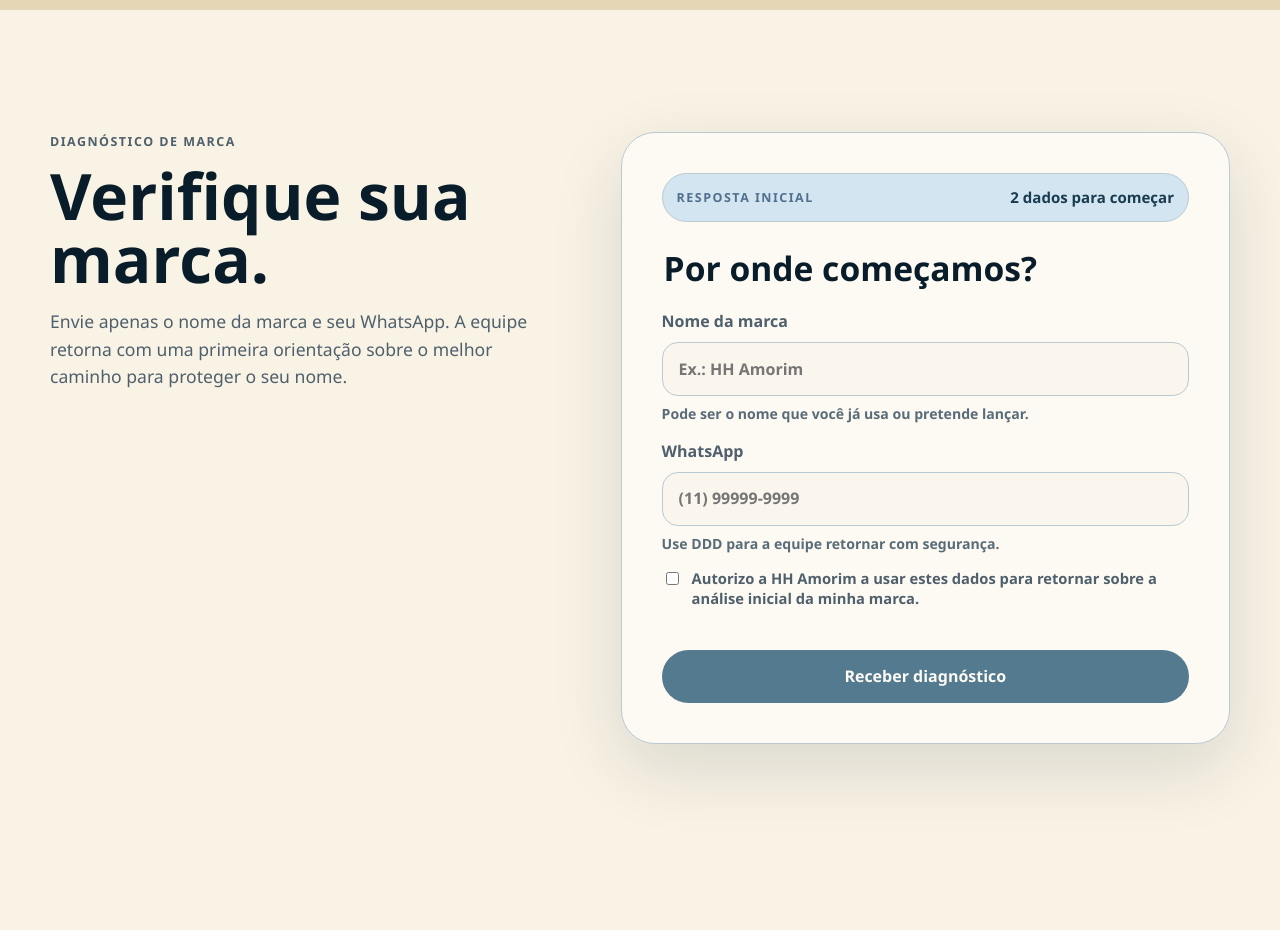
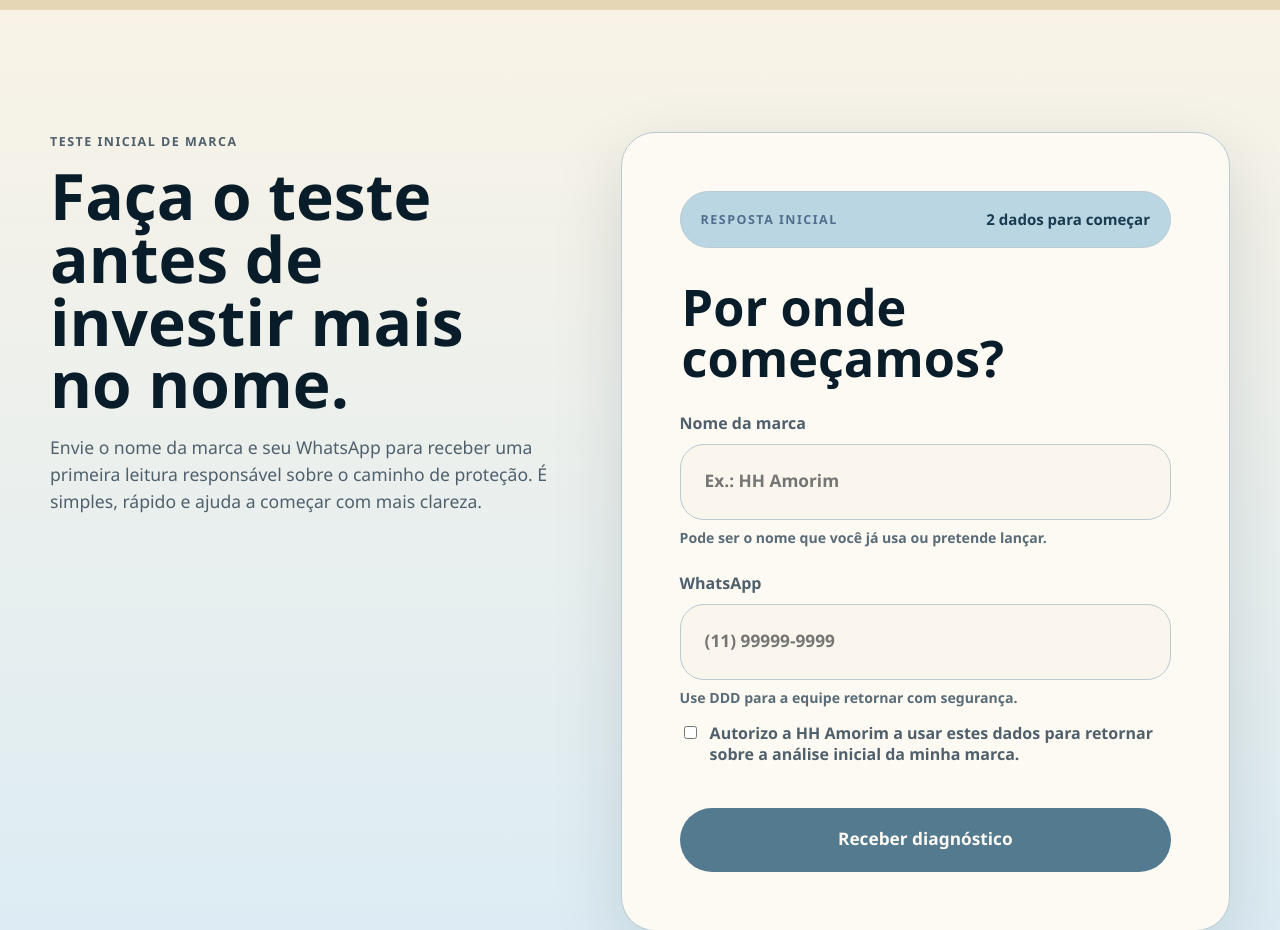
Before and after one commit to matheus89/hhamorim-site, a website: page index.html in a window 1280 px wide. Shown: the part 6720-7650 px from the top of the page. Drawn offline with Linux system fonts and the light colour scheme.

Commit message:
Restore diagnostic test form experience

```diff
--- a/index.html
+++ b/index.html
@@ -313,11 +313,11 @@
 
       <section class="section form-section" id="formulario">
         <div class="form-intro">
-          <p class="eyebrow">Diagnóstico de Marca</p>
-          <h2>Verifique sua marca.</h2>
+          <p class="eyebrow">Teste inicial de marca</p>
+          <h2>Faça o teste antes de investir mais no nome.</h2>
           <p>
-            Envie apenas o nome da marca e seu WhatsApp. A equipe retorna com uma primeira orientação sobre o
-            melhor caminho para proteger o seu nome.
+            Envie o nome da marca e seu WhatsApp para receber uma primeira leitura responsável sobre o caminho de
+            proteção. É simples, rápido e ajuda a começar com mais clareza.
           </p>
         </div>
 
--- a/styles.css
+++ b/styles.css
@@ -888,6 +888,7 @@ input:focus-visible {
   gap: clamp(28px, 6vw, 72px);
   padding-left: max(16px, calc((100% - 1180px) / 2));
   padding-right: max(16px, calc((100% - 1180px) / 2));
+  background: linear-gradient(180deg, var(--paper), oklch(0.93 0.024 232));
   scroll-margin-top: 120px;
 }
 
@@ -903,7 +904,7 @@ input:focus-visible {
 }
 
 .lead-form {
-  padding: clamp(24px, 4vw, 40px);
+  padding: clamp(28px, 5vw, 58px);
   box-shadow: var(--shadow);
 }
 
@@ -912,12 +913,12 @@ input:focus-visible {
   align-items: center;
   justify-content: space-between;
   gap: 14px;
-  margin-bottom: 28px;
-  padding: 12px 14px;
+  margin-bottom: 34px;
+  padding: 16px 20px;
   border: 1px solid var(--line);
   border-radius: 999px;
   color: var(--brand-deep);
-  background: var(--paper-2);
+  background: var(--mint);
   font-weight: 900;
 }
 
@@ -939,10 +940,10 @@ fieldset {
 }
 
 legend {
-  margin-bottom: 22px;
-  font-size: clamp(1.55rem, 3vw, 2.1rem);
+  margin-bottom: 28px;
+  font-size: clamp(2rem, 4vw, 3.15rem);
   font-weight: 900;
-  line-height: 1.1;
+  line-height: 1;
 }
 
 label {
@@ -956,13 +957,15 @@ input[type="text"],
 input[type="tel"],
 input[type="email"] {
   width: 100%;
-  min-height: 54px;
-  padding: 12px 16px;
+  min-height: 76px;
+  padding: 18px 24px;
   border: 1px solid var(--line);
-  border-radius: 16px;
+  border-radius: 24px;
   outline: none;
   color: var(--ink);
   background: oklch(0.975 0.012 86);
+  font-size: 1.08rem;
+  font-weight: 800;
 }
 
 input:focus {
@@ -985,7 +988,7 @@ input:focus {
 
 .field-grid.compact {
   grid-template-columns: 1fr;
-  gap: 16px;
+  gap: 24px;
 }
 
 .consent-field {
@@ -994,7 +997,8 @@ input:focus {
   gap: 10px;
   margin-top: 16px;
   color: var(--muted);
-  font-size: 0.92rem;
+  font-size: 1rem;
+  font-weight: 900;
   line-height: 1.35;
 }
 
@@ -1016,6 +1020,8 @@ input:focus {
 
 .submit-button {
   width: 100%;
+  min-height: 64px;
+  font-size: 1.08rem;
 }
 
 .button:disabled {
```
